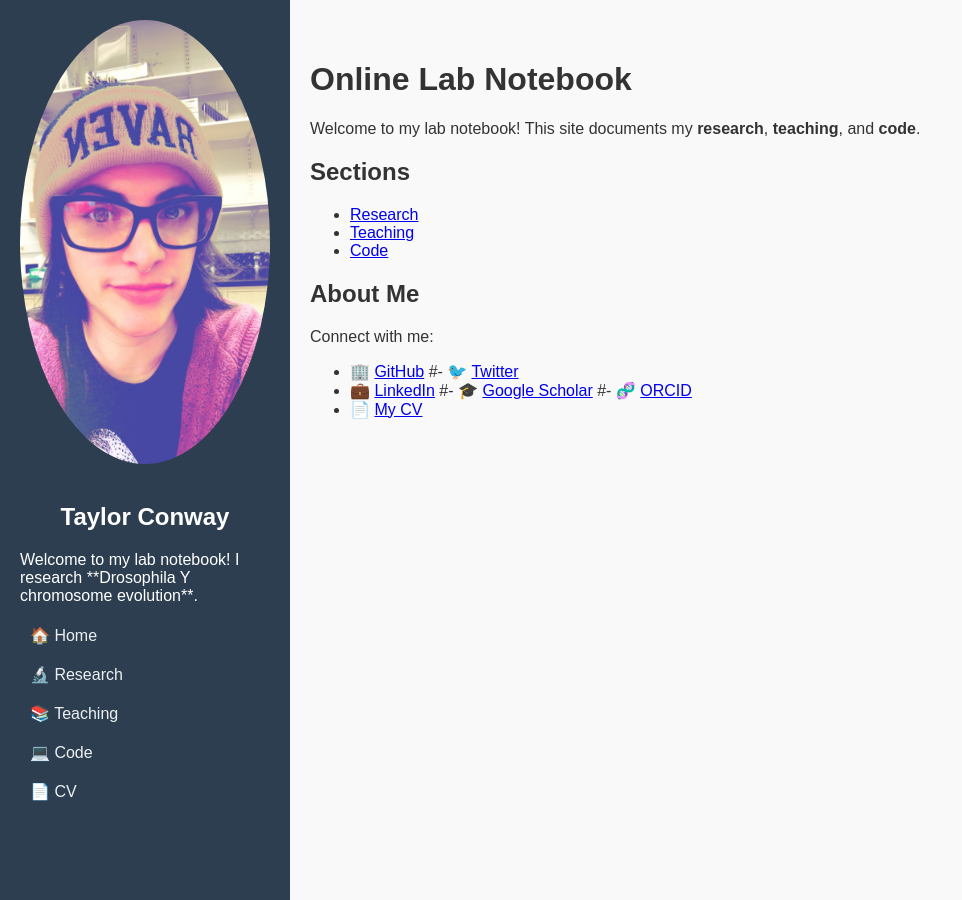
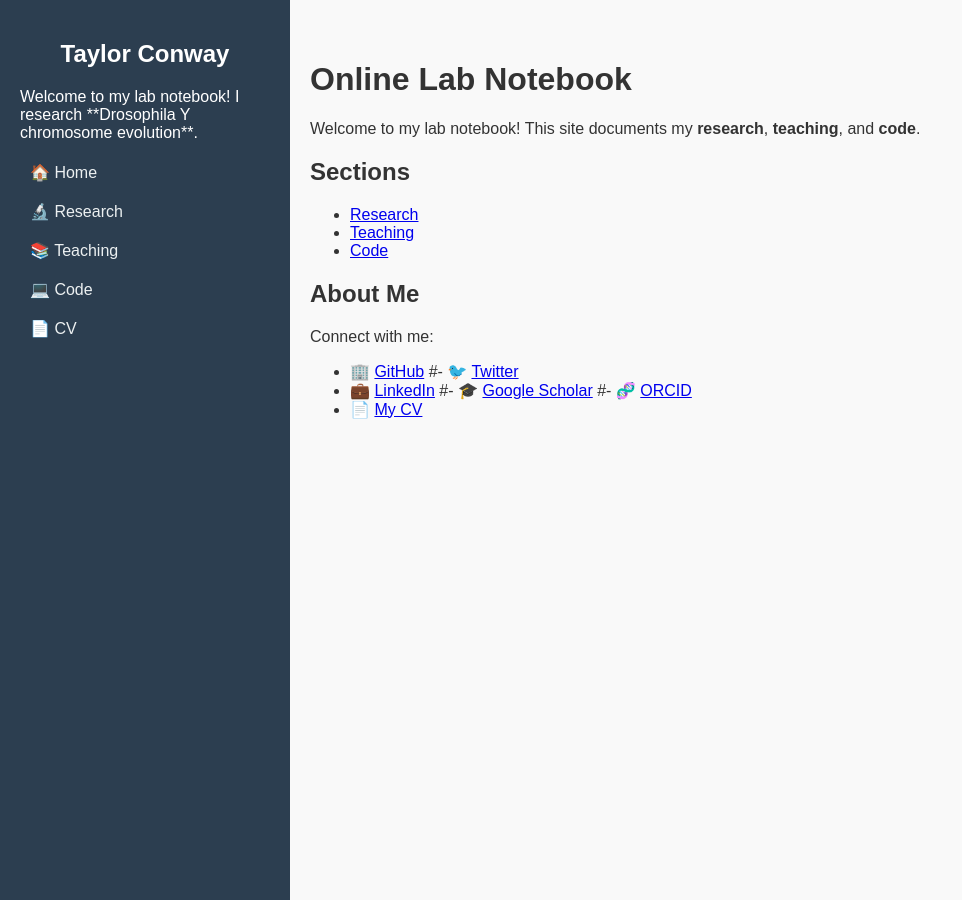
Before and after one commit to ShesCodingOverHere/PhD_Lab_Notebook, a Jekyll site: the page built from index.md, in a window 1280 px wide. Shown: the whole page, without its empty margins (0-962 px from the left). Built offline with Jekyll 4.4.1, drawn with Linux system fonts in a browser that asks for light colours.

Commit message:
Update default.html

```diff
--- a/_layouts/default.html
+++ b/_layouts/default.html
@@ -9,7 +9,6 @@
 <body>
     <div class="container">
         <aside class="sidebar">
-            <img src="{{ '/profile.jpg' | relative_url }}" alt="Profile Picture">
             <h2>Taylor Conway</h2>
             <p>Welcome to my lab notebook! I research **Drosophila Y chromosome evolution**.</p>
 
```
